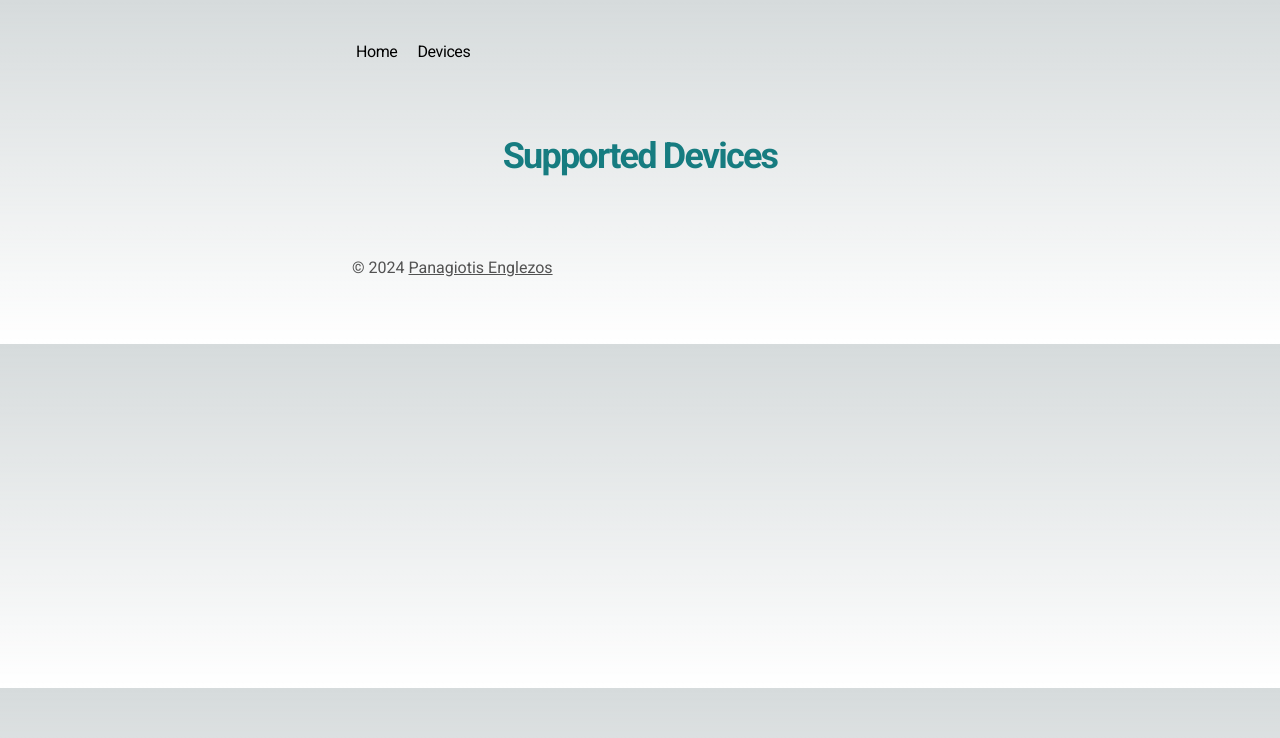
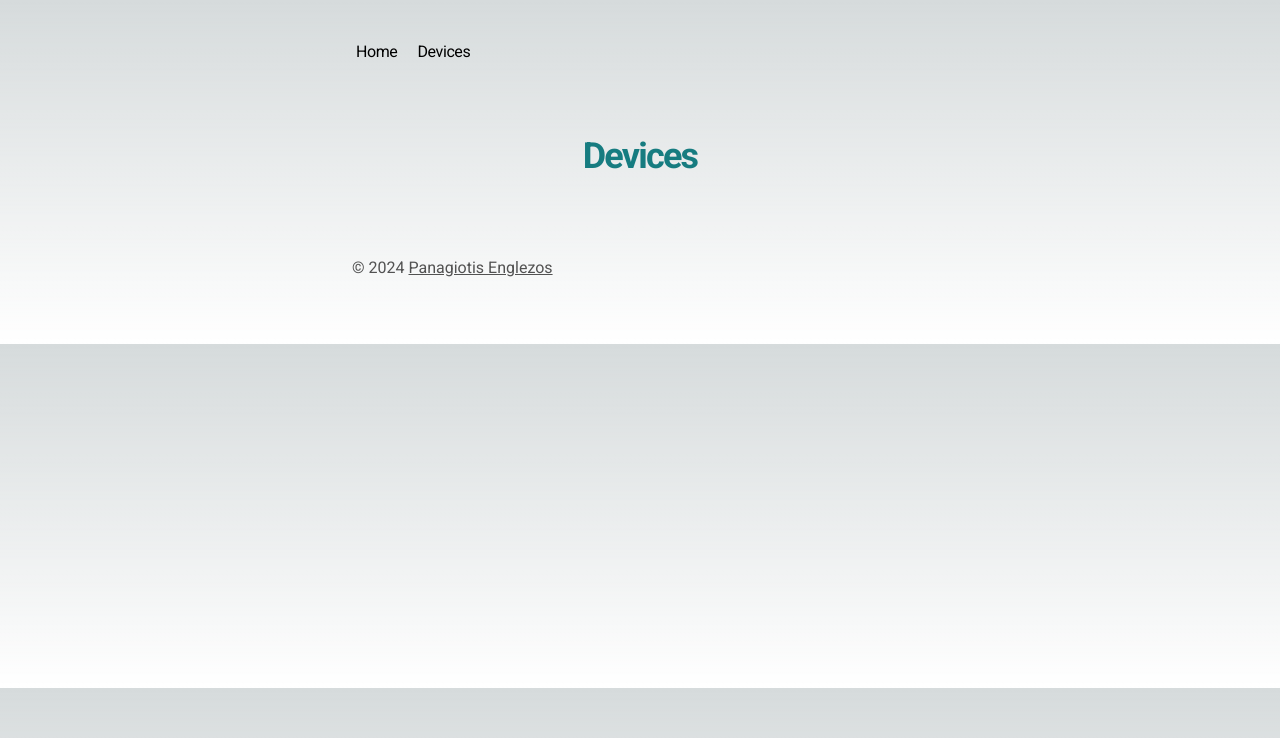
Before and after one commit to penglezos/lineageos.penglezos.dev, a Next.js app: page /devices in a window 1280 px wide. Shown: the top 738 px of the page. Built offline with nearby package versions, Linux system fonts and the light colour scheme.

Commit message:
Supported Devices => Devices
Signed-off-by: penglezos <panagiotisegl@gmail.com>

```diff
--- a/src/app/devices/page.tsx
+++ b/src/app/devices/page.tsx
@@ -7,7 +7,7 @@ export const metadata = {
 export default function Page() {
   return (
     <section>
-      <h1 className="mb-12 text-4xl font-semibold tracking-tighter text-center">Supported Devices</h1>
+      <h1 className="mb-12 text-4xl font-semibold tracking-tighter text-center">Devices</h1>
     </section>
   )
 }
```
